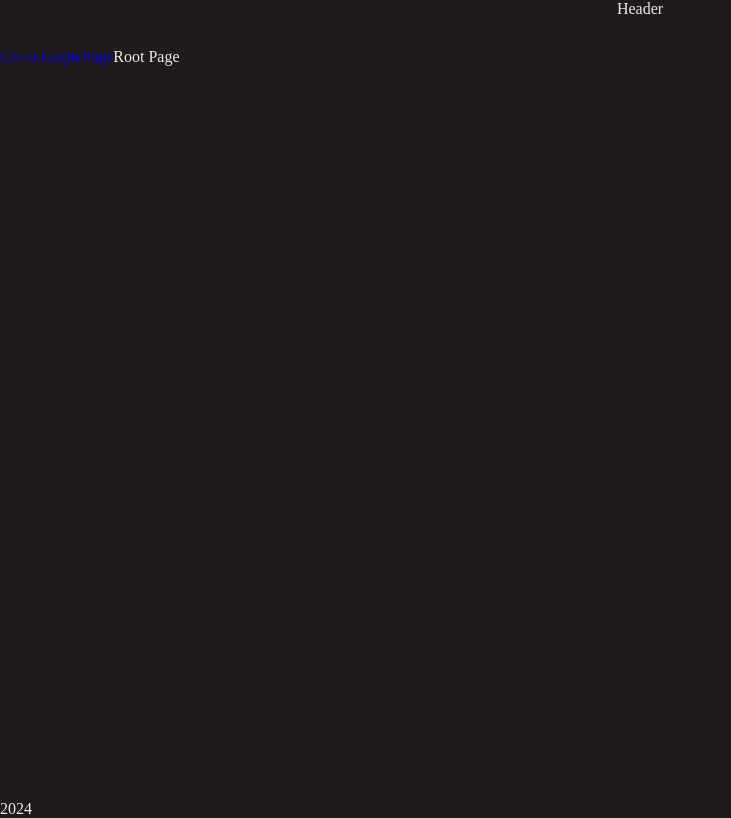
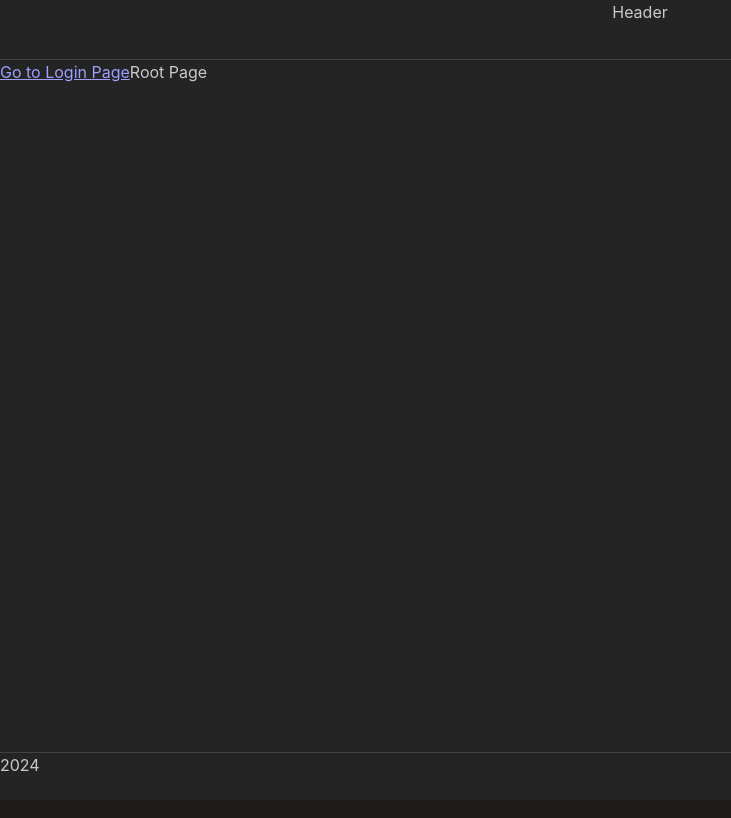
Before and after one commit to berriestime/eCommerce-Application, a React (Vite) app: page / in a window 1280 px wide. Shown: the whole page, without its empty margins (0-731 px from the left). Built offline with nearby package versions, Linux system fonts and the light colour scheme.

Commit message:
feat: implement mantine

```diff
--- a/src/components/layout/layout.module.css
+++ /dev/null
@@ -1,5 +0,0 @@
-.layout {
-  display: flex;
-  flex-direction: column;
-  min-height: 100vh;
-}
--- a/src/components/layout/layout.tsx
+++ b/src/components/layout/layout.tsx
@@ -1,20 +1,22 @@
 import { Outlet } from 'react-router-dom';
+
+import { AppShell } from '@mantine/core';
 
 import { Header } from '../header';
 
-import s from './layout.module.css';
-
 const Layout = (): JSX.Element => {
   return (
-    <div className={s.layout}>
-      <Header />
+    <AppShell footer={{ height: 48 }} header={{ height: 60 }}>
+      <AppShell.Header>
+        <Header />
+      </AppShell.Header>
 
-      <main>
+      <AppShell.Main>
         <Outlet />
-      </main>
+      </AppShell.Main>
 
-      <footer>2024</footer>
-    </div>
+      <AppShell.Footer>2024</AppShell.Footer>
+    </AppShell>
   );
 };
 
--- a/src/providers/app.tsx
+++ b/src/providers/app.tsx
@@ -1,7 +1,16 @@
 import { RouterProvider } from 'react-router-dom';
 
+import { MantineProvider } from '@mantine/core';
+
 import { router } from '@/routes';
+import { theme } from '@/theme';
+
+import '@mantine/core/styles.css';
 
 export const AppProvider = (): JSX.Element => {
-  return <RouterProvider router={router} />;
+  return (
+    <MantineProvider defaultColorScheme="dark" theme={theme}>
+      <RouterProvider router={router} />
+    </MantineProvider>
+  );
 };
```
